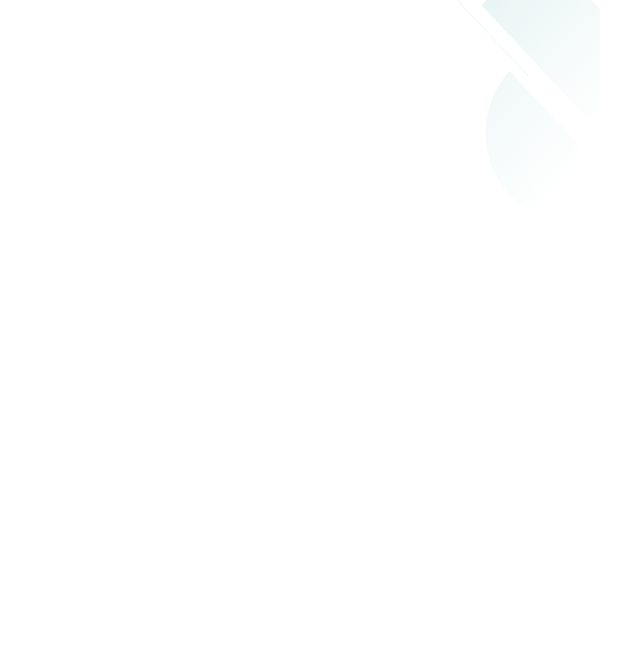
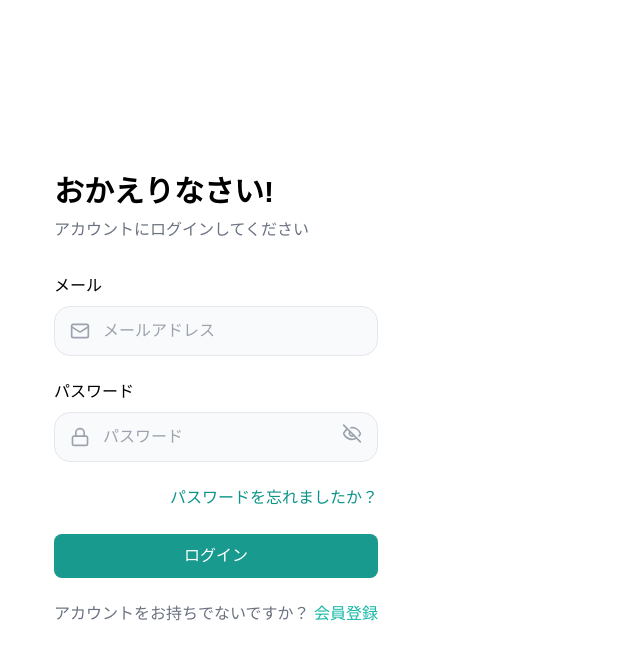
Before and after one commit to UmerAli169/nailbaitng, a React (Vite) app: page / in a window 1280 px wide. Shown: the top 660 px of the page, without its empty margins (424-1064 px from the left). Built offline with nearby package versions, Linux system fonts and the light colour scheme.

Commit message:
onboardingsecreendone

```diff
--- a/src/App.tsx
+++ b/src/App.tsx
@@ -3,7 +3,7 @@
 import SignIn from "./pages/AuthScreen/SignIn";
 import SignUp from "./pages/AuthScreen/SignUp";
 
-import OnBoarding from "./pages/OnbardingScreen/OnBoarding_a";
+// import OnBoarding from "./pages/OnbardingScreen/OnBoarding_a";
 // import OnBoarding from "./pages/OnbardingScreen/OnBoarding_b";
 // import OnBoarding from "./pages/OnbardingScreen/OnBoarding_c";
 // import OnBoarding from "./pages/OnbardingScreen/OnBoarding_d";
@@ -13,8 +13,8 @@
     <div className="flex justify-center items-center">
       {/* <Splash/> */}
       {/* <OnBoarding /> */}
-      {/* <SignIn/> */}
-      <SignUp/>
+      <SignIn/>
+      {/* <SignUp/> */}
 
     </div>
   );
--- a/src/pages/OnbardingScreen/OnBoarding_a.tsx
+++ b/src/pages/OnbardingScreen/OnBoarding_a.tsx
@@ -29,15 +29,15 @@
         />
         <IonIcon
           src={star}
-          className="max-w-[48] max-h-[48] min-w-[38px] min-h-[38px] absolute top-[401px] left-[49px]"
+          className="max-w-[48] max-h-[48] min-w-[38px] min-h-[38px] absolute top-[351px] left-[59px]"
         />
         <IonIcon
           src={b1}
-          className=" min-w-[138px] min-h-[138px] absolute top-[241px] right-[21px]"
+          className="w-full max-w-[222px] max-h-[222px] h-full absolute top-[180px] right-[21px]"
         />
         <IonIcon
           src={c1}
-          className=" min-w-[138px] min-h-[138px] absolute top-[441px] left-[21px]"
+          className="  max-w-[222px] max-h-[222px] w-full h-full absolute top-[371px] left-[21px]"
         /> <IonIcon
           src={sunshin}
           className="h-[38px] w-[38px] absolute top-[441px] right-[51px]"
--- a/src/pages/OnbardingScreen/OnBoarding_b.tsx
+++ b/src/pages/OnbardingScreen/OnBoarding_b.tsx
@@ -67,7 +67,8 @@
         </div>
       </div>
       <p className="text-gray-700 text-[12px] w-full text-center font-semibold underline mt-[20px]">
-スキップ      </p>
+        スキップ{" "}
+      </p>
     </div>
   );
 }
```
